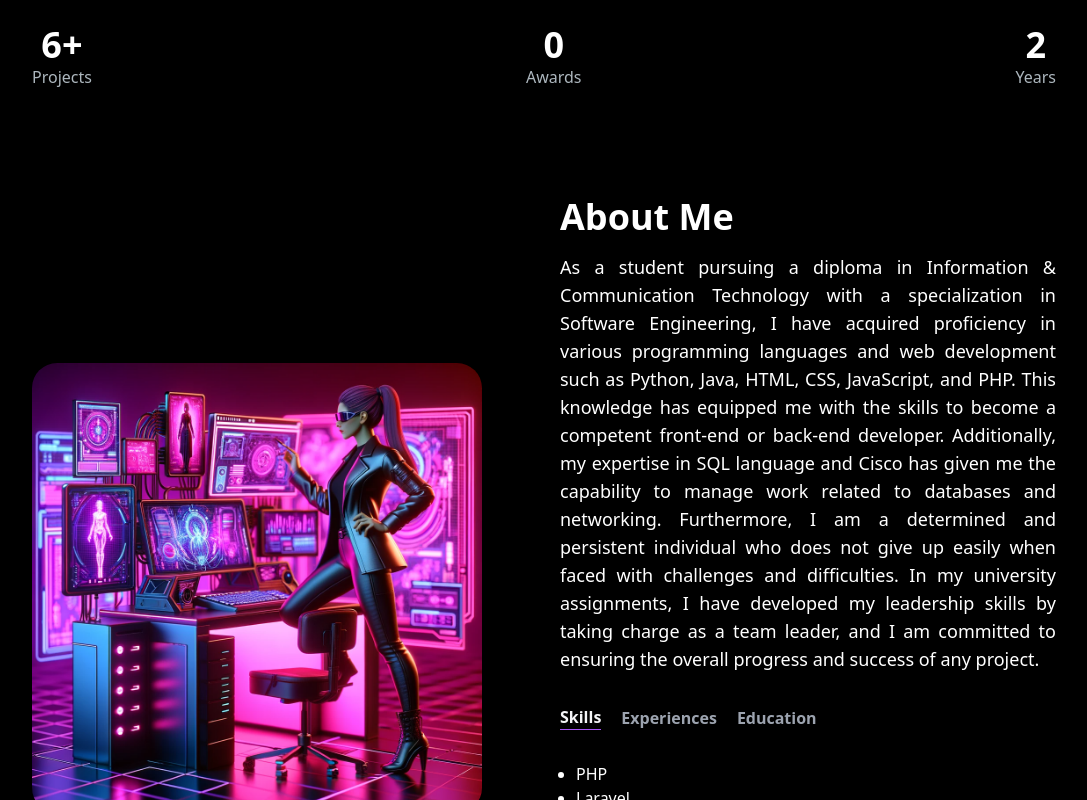
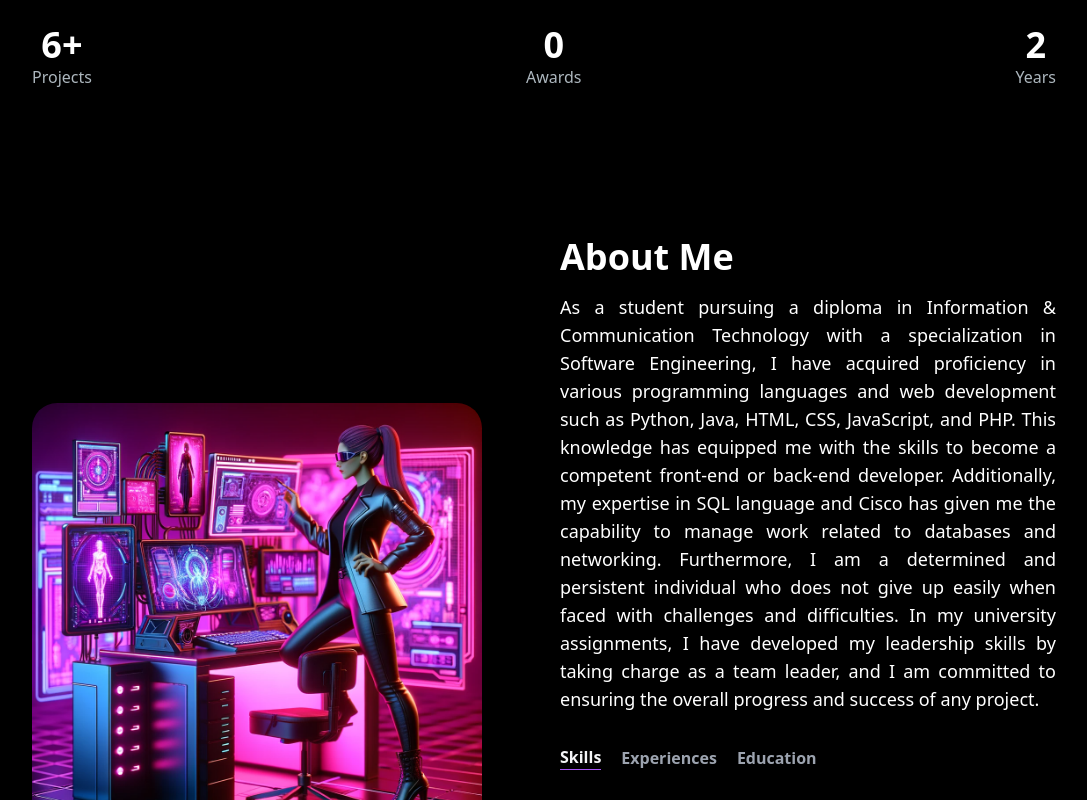
Before and after one commit to Jasonshe0509/user-portfolio, a Next.js app: page / in a window 1280 px wide. Shown: the part 640-1440 px from the top of the page, without its empty margins (96-1183 px from the left). Built offline with nearby package versions, Linux system fonts and the light colour scheme.

Commit message:
fix: modify  margin

```diff
--- a/components/AboutMe.jsx
+++ b/components/AboutMe.jsx
@@ -57,7 +57,7 @@ const AboutMe = () => {
     //1a
     return(
         <section className="text-white grid" id="aboutMe">
-            <div className="grid grid-cols-1 md:grid-cols-2 gap-8 md:px-32 py-16 xl-gap-16 items-center">
+            <div className="grid grid-cols-1 mt-10 md:grid-cols-2 gap-8 md:px-32 py-16 xl-gap-16 items-center">
                 <div>
                     <Image src="/AboutMe.png" alt="About Me" width={450} height={450} style={{ borderRadius: "25px" }}/>
                 </div>
```
